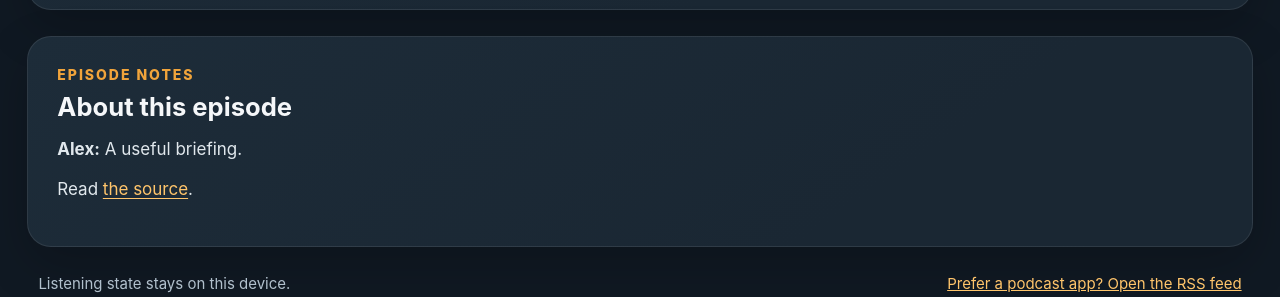
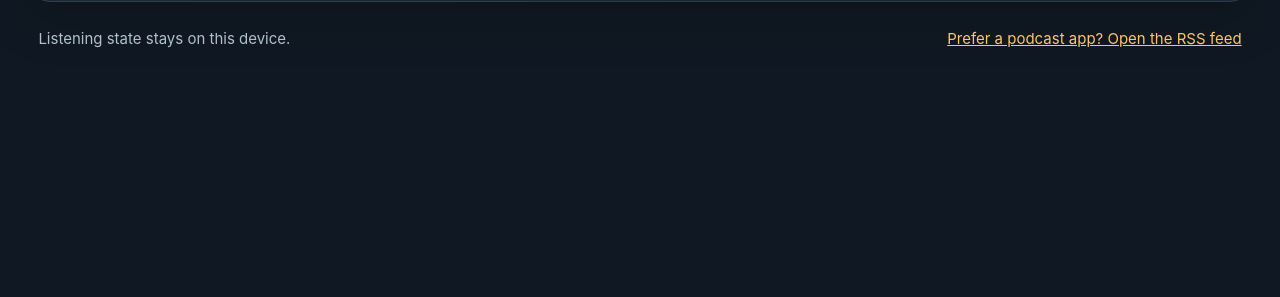
Before and after one commit to dlomneck/ai-morning-brief-7k2m9x, a website: page player/index.html in a window 1280 px wide. Shown: the part 1189-1486 px from the top of the page. After the commit the page ends 1255 px from the top, so only its background shows below. Drawn offline with Linux system fonts and the light colour scheme; files whose address does not match are found by name.

Commit message:
Show episode transcript and sources inline
Removed the episode notes section from the HTML.

```diff
--- a/player/index.html
+++ b/player/index.html
@@ -73,12 +73,6 @@
         <button id="reload" type="button">Try again</button>
       </div>
     </section>
-
-    <section class="description-panel panel" aria-labelledby="description-heading">
-      <div class="section-label">EPISODE NOTES</div>
-      <h2 id="description-heading">About this episode</h2>
-      <div class="description" id="description">Select an episode to read the transcript and source links.</div>
-    </section>
   </main>
   <footer class="footer"><span>Listening state stays on this device.</span><a href="feed.xml">Prefer a podcast app? Open the RSS feed</a></footer>
 </body>
```
